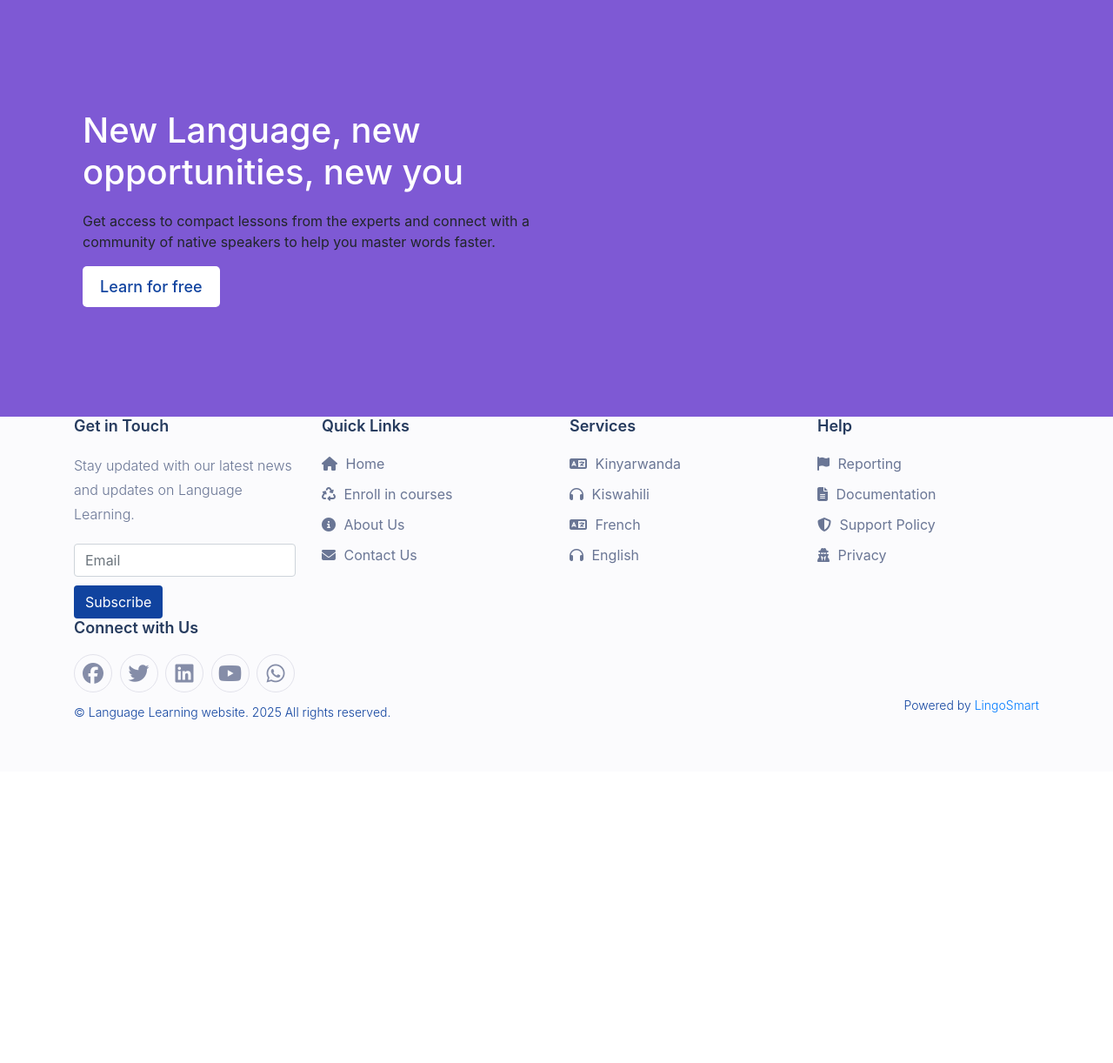
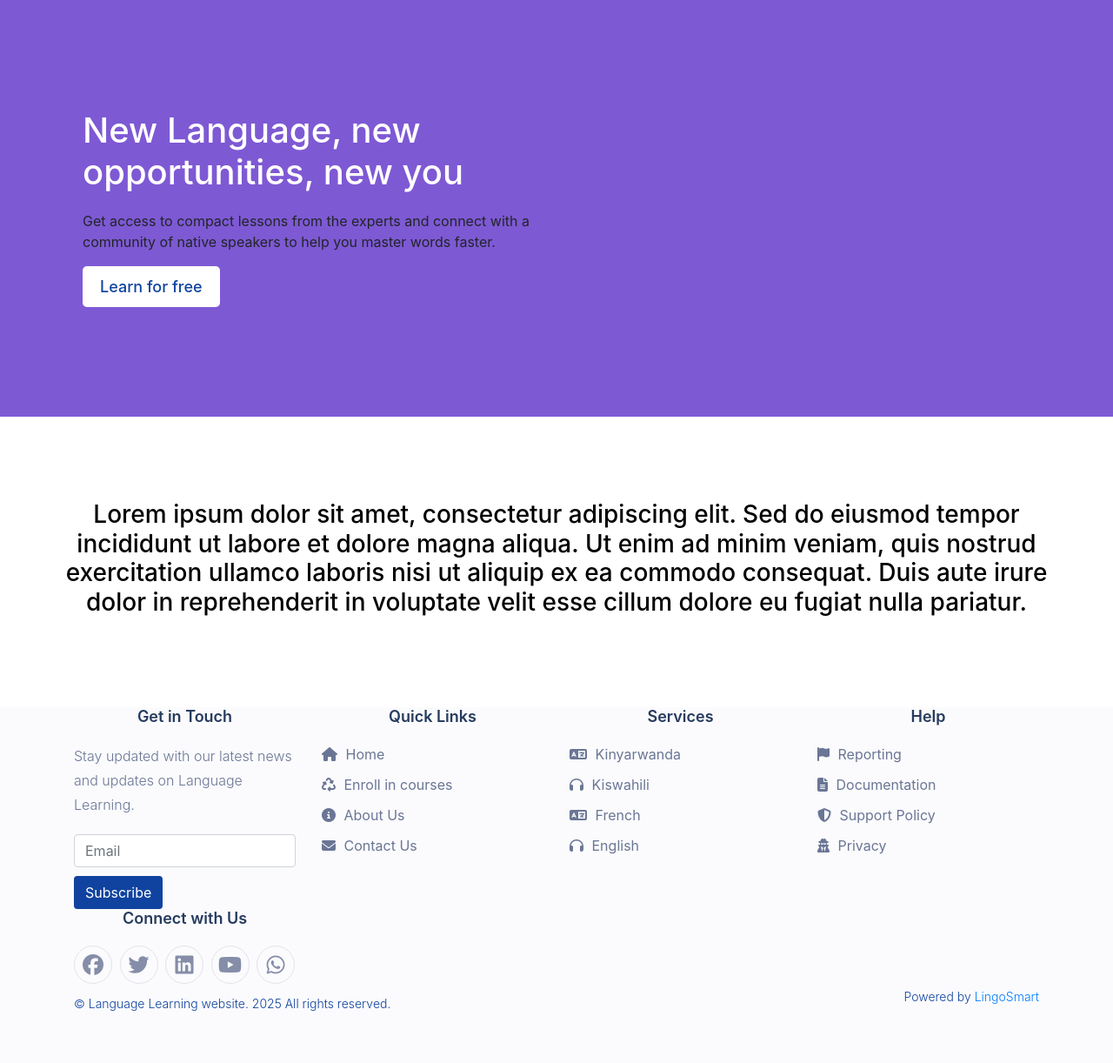
Before and after one commit to Lydia02/lingosmart, a Flask app: page / in a window 1280 px wide. Shown: the part 81-1303 px from the top of the page at 87% size. Before the commit the page ends 908 px from the top, so only its background shows below. Run offline with Flask 3, Linux system fonts and the light colour scheme; some libraries are stand-ins or nearby versions.

Commit message:
modification

```diff
--- a/app/static/css/home.css
+++ b/app/static/css/home.css
@@ -45,3 +45,14 @@ body, html {
   a {
     text-decoration: none !important;
   }
+
+  h3 {
+    color: black;
+    font-weight: 700;
+    font-size: 40px;
+    margin-bottom: 20px;
+    margin-top: 20px;
+    text-align: center;
+    padding-right: 50px;
+    padding-left: 50px;
+  }
--- a/app/templates/home.html
+++ b/app/templates/home.html
@@ -60,8 +60,9 @@
           </div>
 
        </div>
-
-
+       <br><br><br><br>
+       <h3>Lorem ipsum dolor sit amet, consectetur adipiscing elit. Sed do eiusmod tempor incididunt ut labore et dolore magna aliqua. Ut enim ad minim veniam, quis nostrud exercitation ullamco laboris nisi ut aliquip ex ea commodo consequat. Duis aute irure dolor in reprehenderit in voluptate velit esse cillum dolore eu fugiat nulla pariatur. </h3>
+        <br><br><br><br>
         <footer class="new_footer_area bg_color">
             <div class="new_footer_top">
                 <div class="container">
```
